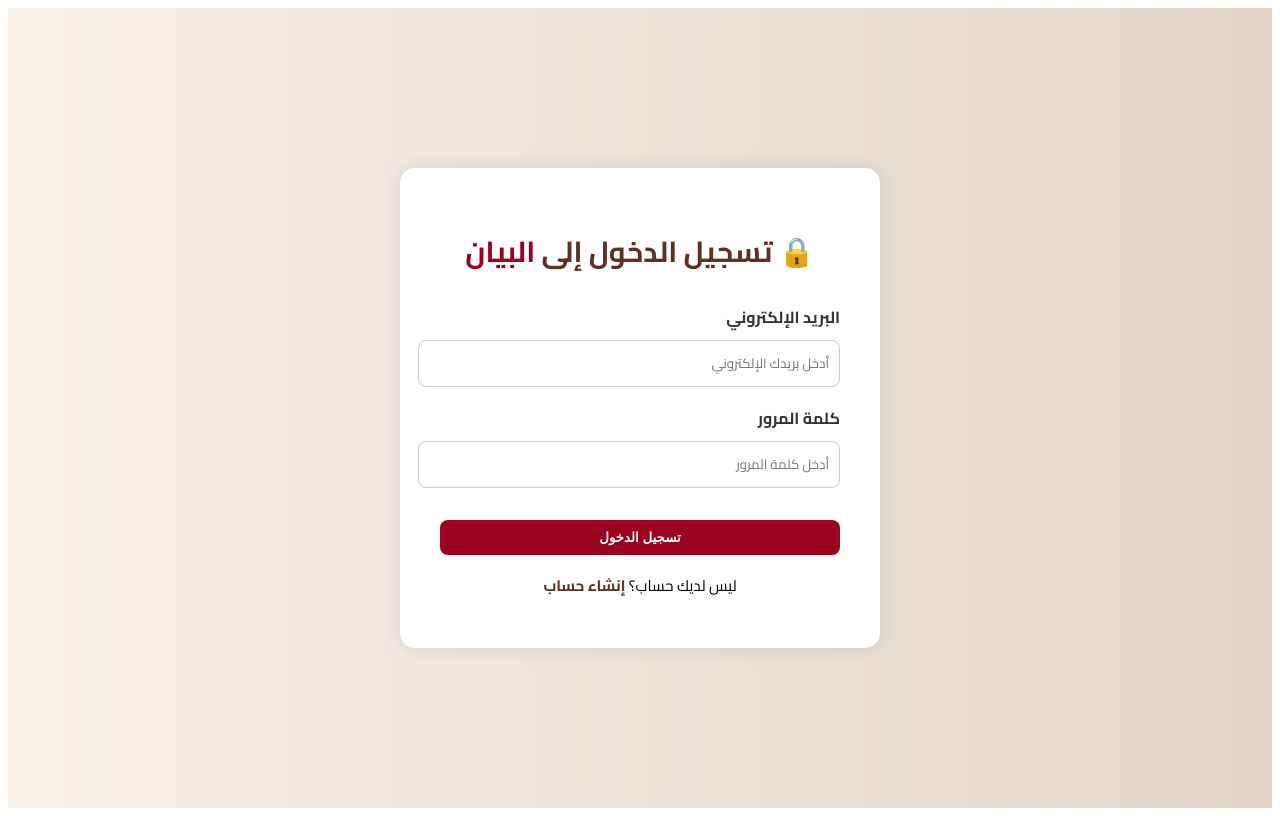
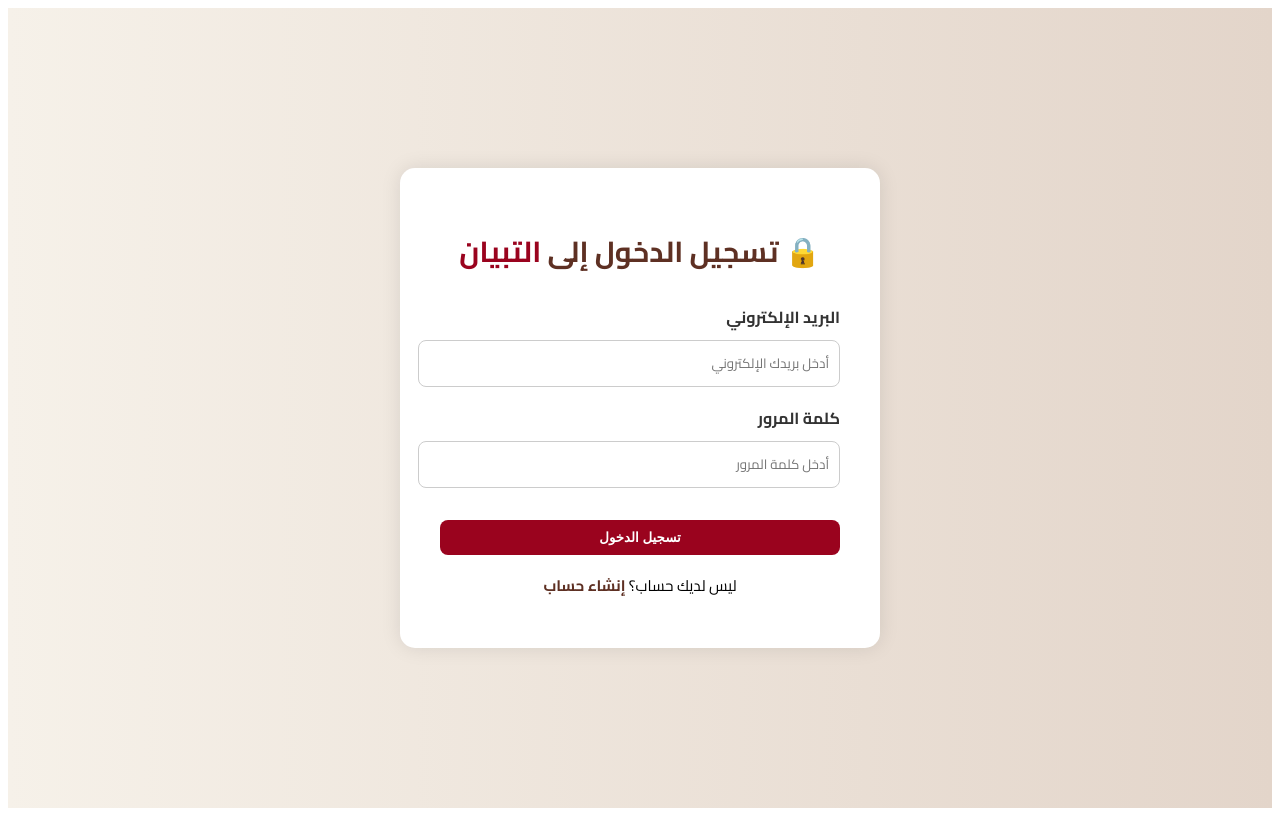
Before and after one commit to MeriemGdara/Al-Tebyen-project, an Angular app in the folder altebyenApp/: page /login in a window 1280 px wide. Built offline with nearby package versions, Linux system fonts and the light colour scheme.

Commit message:
🔁 Traduction en arabe du formulaire de connexion

```diff
--- a/altebyenApp/src/app/login/login.component.html
+++ b/altebyenApp/src/app/login/login.component.html
@@ -1,6 +1,6 @@
 <div class="login-container">
     <div class="login-card">
-      <h2 class="title">🔒 تسجيل الدخول إلى <span>البيان</span></h2>
+      <h2 class="title">🔒 تسجيل الدخول إلى <span>التبيان</span></h2>
 
       <form [formGroup]="loginForm" (ngSubmit)="onSubmit()">
         <div class="form-group">
```
